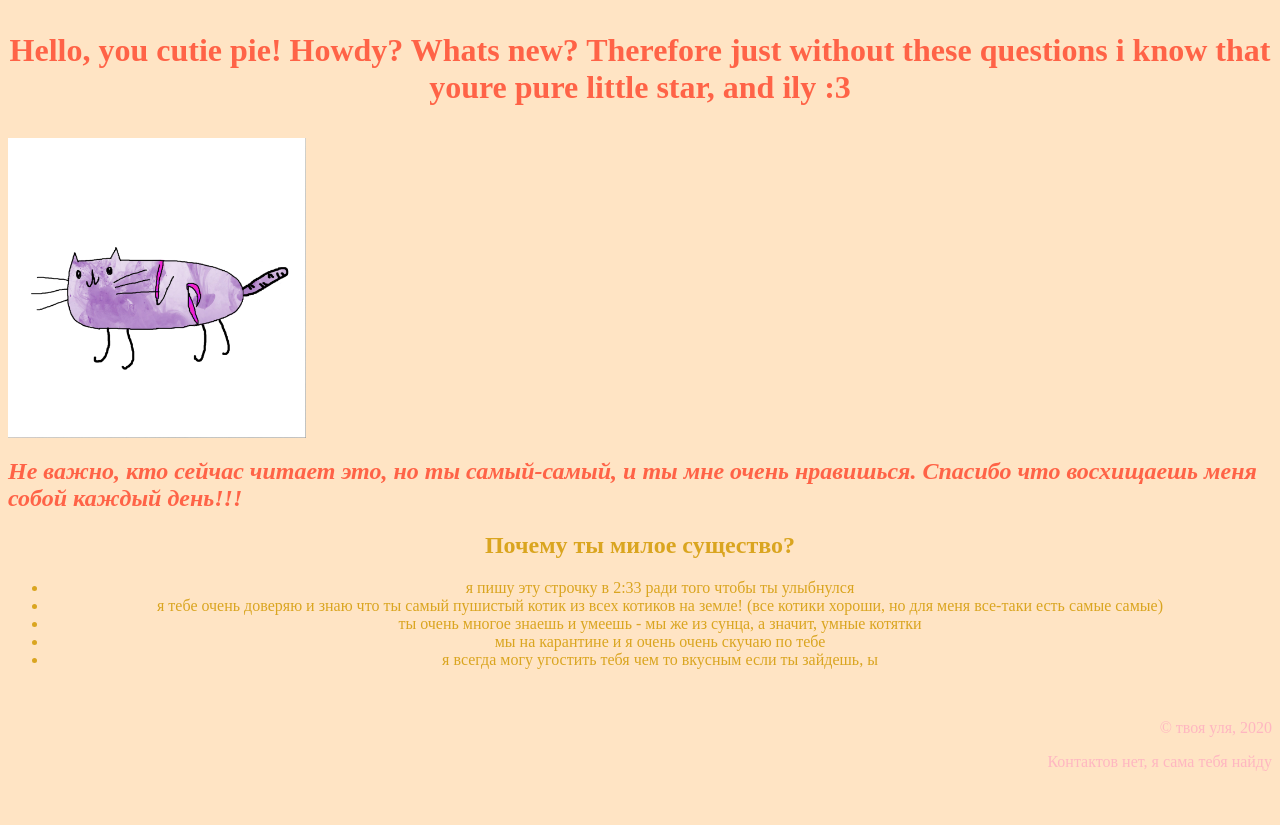
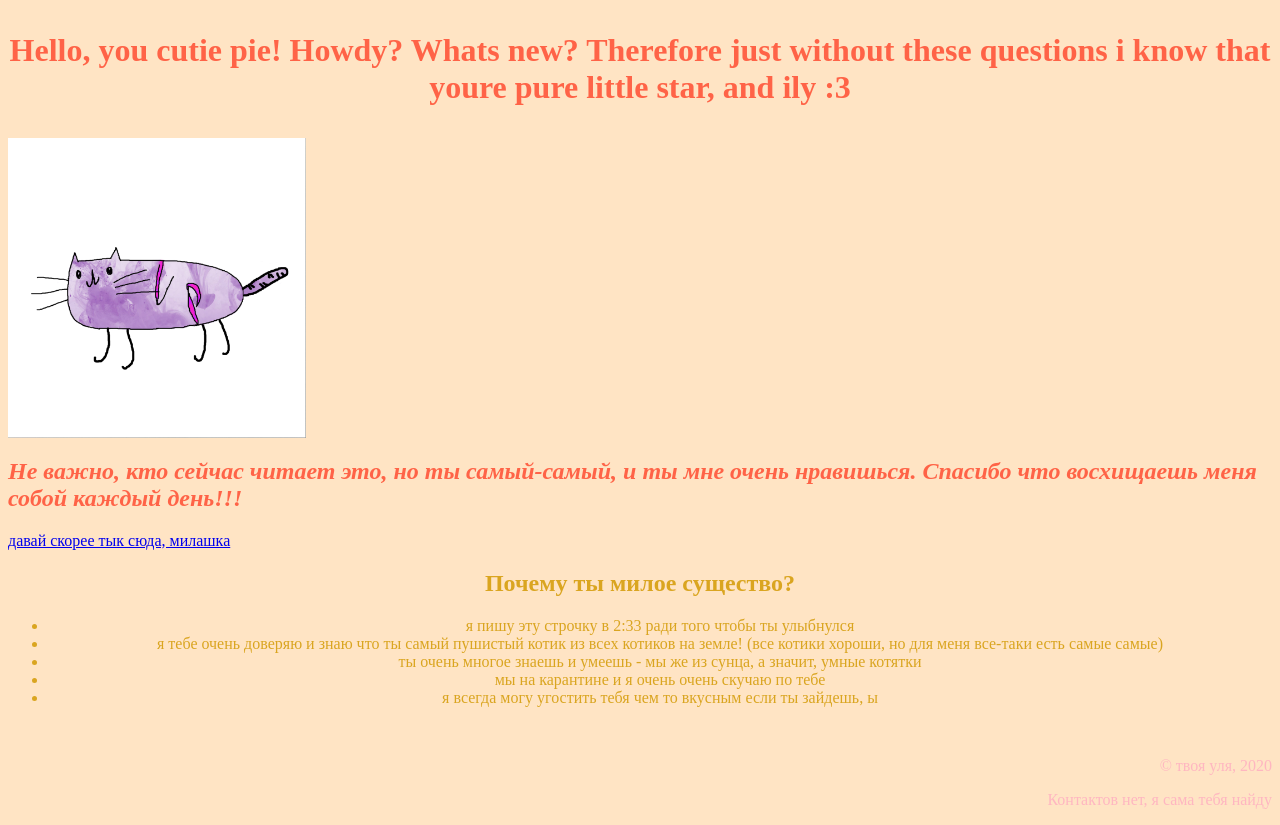
Before and after one commit to orsaw/orsaw.github.io, a plain HTML site: page index.html in a window 1280 px wide. Before the commit the page ends 800 px from the top, so only its background shows below. Drawn offline with Linux system fonts and the light colour scheme.

Commit message:
Update index.html

```diff
--- a/index.html
+++ b/index.html
@@ -8,6 +8,7 @@
 <img src="котоданил.jpg" align="center" height="300" length="300">
 <p><h2><i>Не важно, кто сейчас читает это, но ты самый-самый, и ты мне очень нравишься. Спасибо что восхищаешь меня собой каждый день!!!</i></h2></p>
 </font>
+<a href="сайт о любви2.html">давай скорее тык сюда, милашка</a>
 <font align=center color="#DAA520">
 <section class="skills">
         <h2>Почему ты милое существо?</h2>
```
